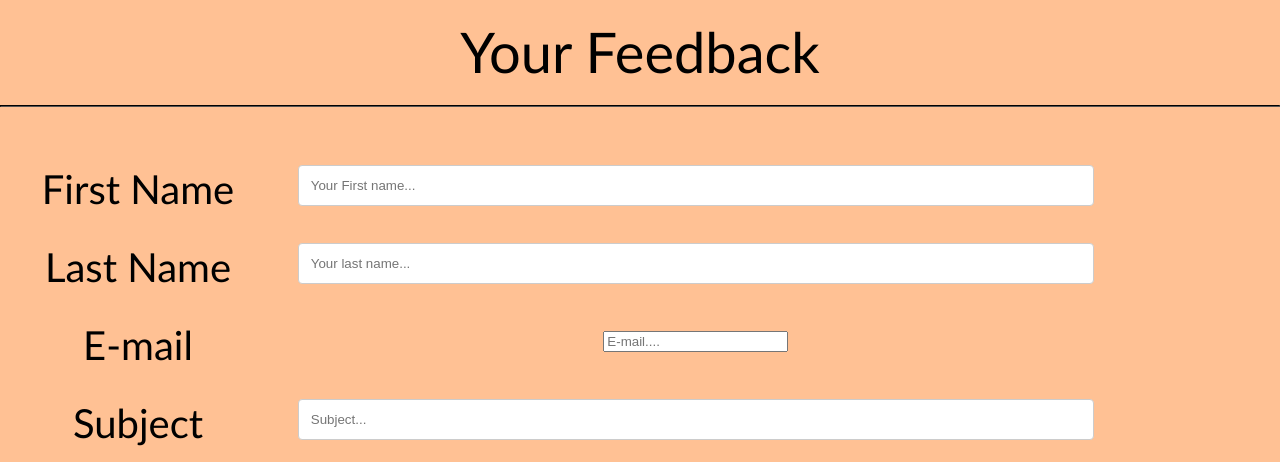
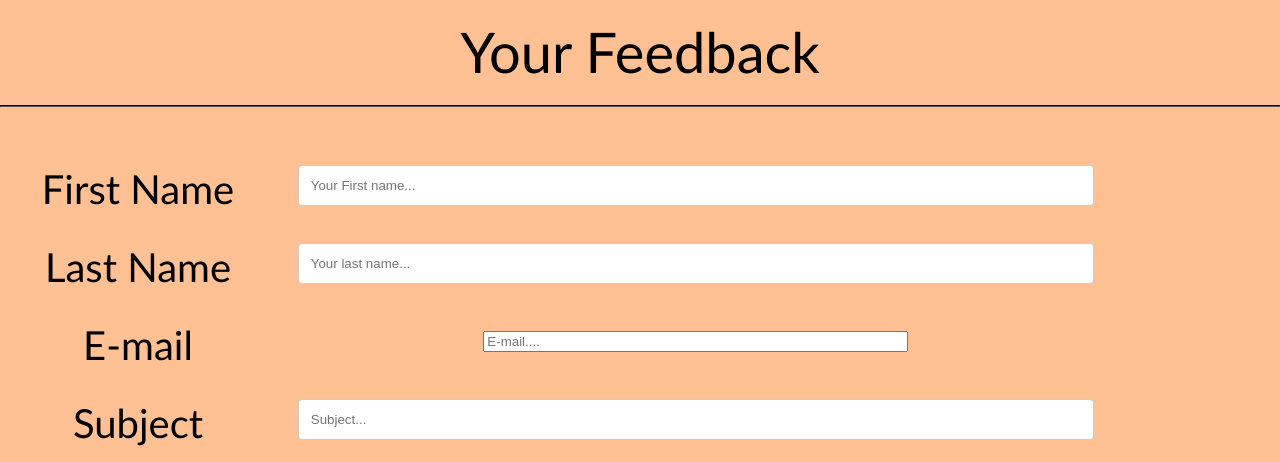
Before and after one commit to Krishkkkk/AnimeKakahu1.github.io, a plain HTML site: page Contact.html in a window 1280 px wide. Shown: the part 331-793 px from the top of the page. Drawn offline with Linux system fonts and the light colour scheme.

Commit message:
Contact.html

```diff
--- a/Contact.html
+++ b/Contact.html
@@ -55,6 +55,7 @@
                 <input type="text" id="lname" name="lastname" placeholder="Your last name...">
             </div>
         </div>
+
         <div class="row">
             <div class="col-25">
                 <!-- Label for last name input -->
@@ -62,7 +63,7 @@
             </div>
             <div class="col-75">
                 <!-- Input field for last name -->
-                <input type="email" id="lname" name="email" placeholder="E-mail....">
+                <input type="email" id="lname" name="email" size="50" placeholder="E-mail....">
             </div>
         </div>
 
```
